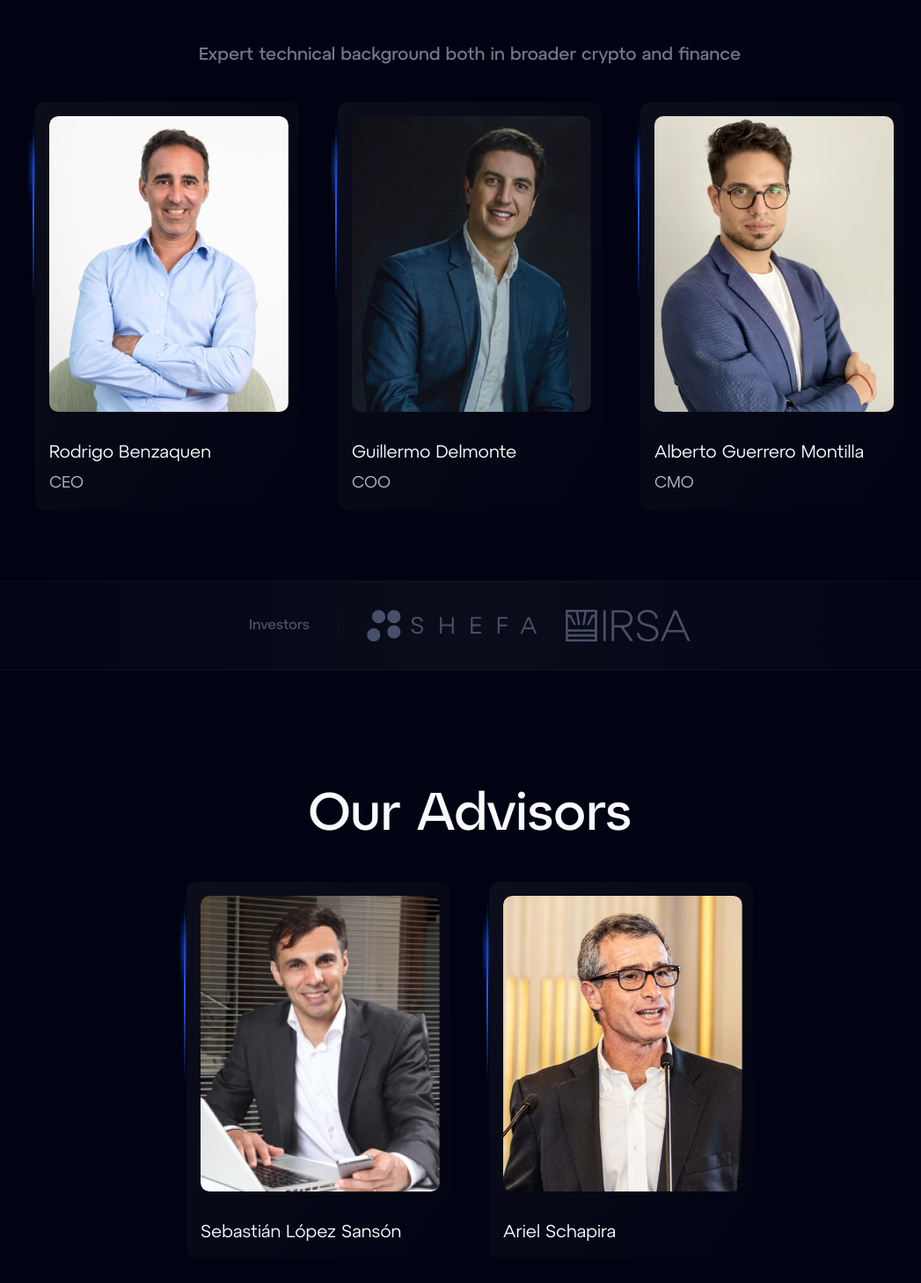
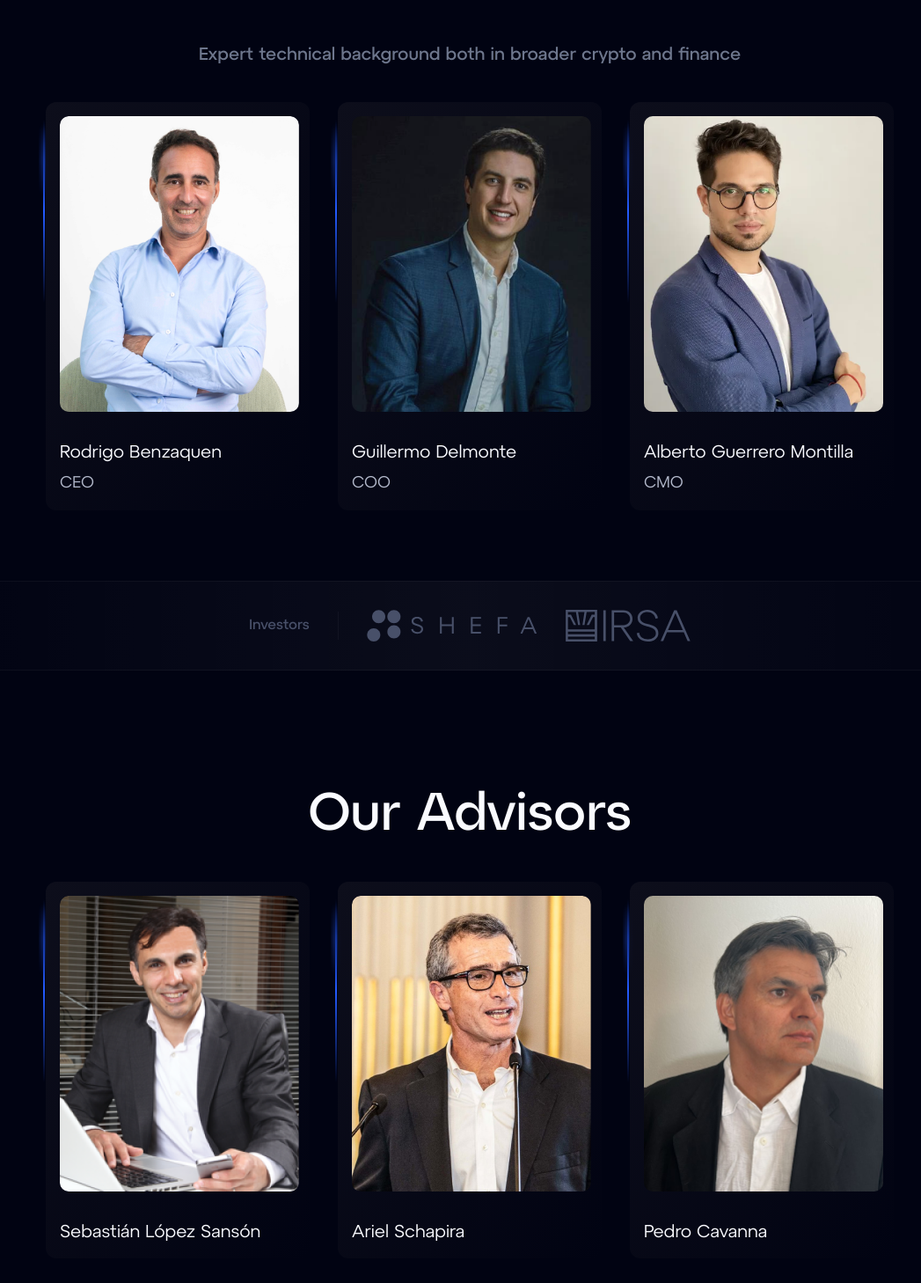
Before and after one commit to boulder-tech/Landing, a Next.js app: page /about in a window 1280 px wide. Shown: the part 232-1690 px from the top of the page at 88% size, without its empty margins (106-1153 px from the left). Built offline with nearby package versions, Linux system fonts and the light colour scheme.

Commit message:
fix: issue with about responsive wrapping
Issue when shrinking about section, cards not wrapping

```diff
--- a/src/components/sections/advisors.tsx
+++ b/src/components/sections/advisors.tsx
@@ -2,17 +2,17 @@
 
 const Advisors = () => {
     return (
-        <div className="mt-32 mb-48 h-full flex flex-col items-center justify-center gap-10 relative 2xl:px-[300px] lg:px-[150px] md:px-[75px] px-[20px]">
+        <div className="mt-32 mb-48 h-full flex flex-col items-center justify-center gap-10 relative 2xl:px-[200px] lg:px-[150px] md:px-[75px] px-[20px]">
             <div className="max-w-[52rem] flex flex-col items-center gap-8 text-center relative">
                 <h1 className="text-foreground-heading sm:text-[60px] text-[34px] font-atyp-display font-medium leading-[120%] z-10">
                     Our Advisors
                 </h1>
             </div>
-            <div className="flex sm:flex-row flex-col gap-11">
+            <div className="flex flex-wrap justify-center gap-8">
                 <PersonCard name="Sebastián López Sansón" imageRoute="/assets/team/sebastian.png" fact1="Co-founder" fact1col="@SyLS" fact2="Leading tech business" fact2col="lawyer & advisor"/>
                 <PersonCard name="Ariel Schapira" imageRoute="/assets/team/ariel.png" fact1="Industrial Engineer & businessman with a" fact1col="long professional career" fact2="Key Executive leading" fact2col="Telecommunications, Energy & Insurance companies"/>
+                <PersonCard name="Pedro Cavanna" imageRoute="/assets/team/pedro.png" fact1="Investor/Developer in" fact1col="Real Estate, Finance & Software Companies" fact2="Key Executive" fact2col="Pharmaceutical Industry"/>
             </div>
-            <PersonCard name="Pedro Cavanna" imageRoute="/assets/team/pedro.png" fact1="Investor/Developer in" fact1col="Real Estate, Finance & Software Companies" fact2="Key Executive" fact2col="Pharmaceutical Industry"/>
         </div>
     );
 }
--- a/src/components/sections/meetTheTeam-section.tsx
+++ b/src/components/sections/meetTheTeam-section.tsx
@@ -2,7 +2,7 @@
 
 const MeetTheTeam = () => {
     return (
-        <div className="h-full flex flex-col items-center justify-center gap-10 relative 2xl:px-[300px] lg:px-[150px] md:px-[75px] px-[20px]">
+        <div className="h-full flex flex-col items-center justify-center gap-10 relative 2xl:px-[200px] lg:px-[150px] md:px-[75px] px-[20px]">
             <div className="max-w-[52rem] flex flex-col items-center gap-8 text-center relative">
                 <h1 className="text-foreground-heading sm:text-[60px] text-[34px] font-atyp-display font-medium leading-[120%] z-10">
                     Meet the team
@@ -12,7 +12,7 @@
                     finance
                 </h3>
             </div>
-            <div className="flex sm:flex-row flex-col gap-11">
+            <div className="flex flex-wrap justify-center gap-8">
                 <PersonCard
                     name="Rodrigo Benzaquen"
                     role="CEO"
```
